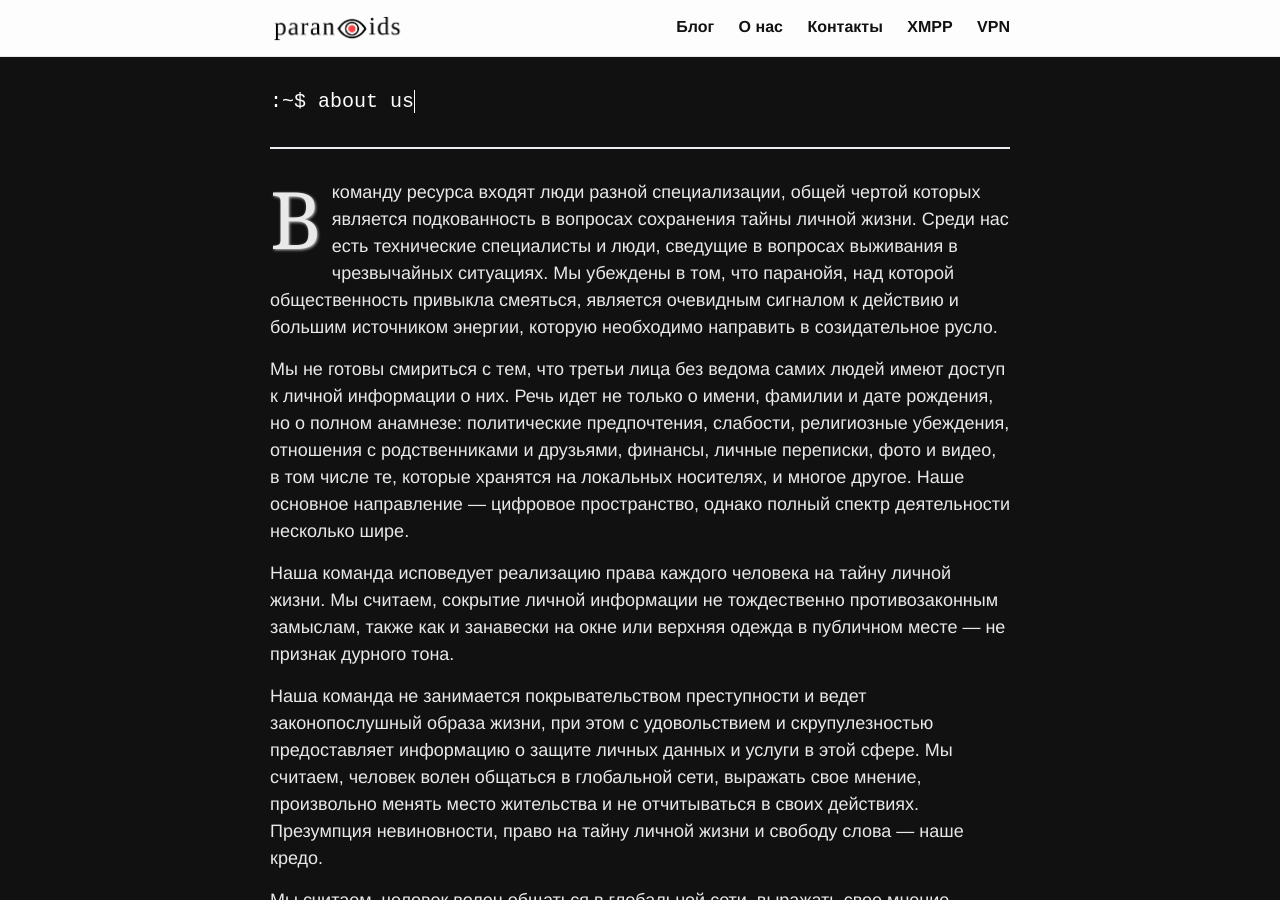
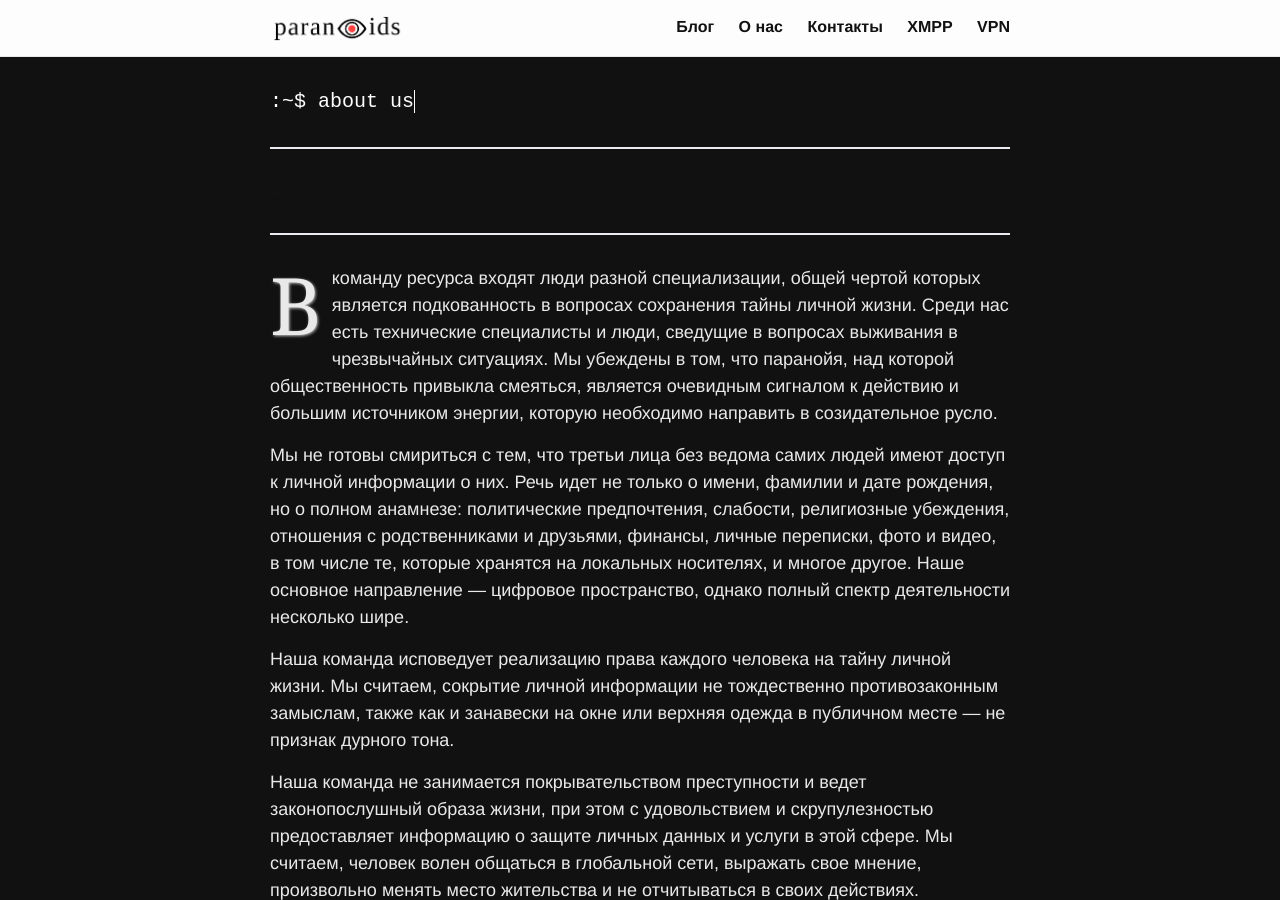
Before and after one commit to 2b7E1n6D0e5R7/2b7E1n6D0e5R7.github.io, a Jekyll site: the page built from _pages/about.md, in a window 1280 px wide and 900 px high. Built offline with Jekyll 4.4.1, drawn with Linux system fonts in a browser that asks for light colours.

Commit message:
Update about.html

```diff
--- a/_layouts/about.html
+++ b/_layouts/about.html
@@ -18,6 +18,10 @@
 
           <hr>
 
+        <blink>_</blink>
+
+        <hr>
+
         <div class="about">
 
           {{ content }}
```
